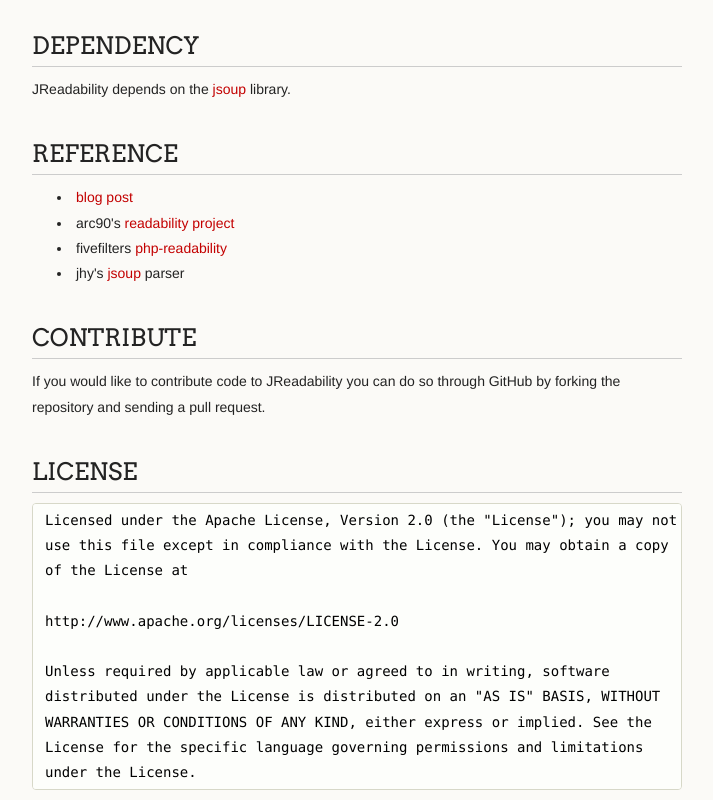
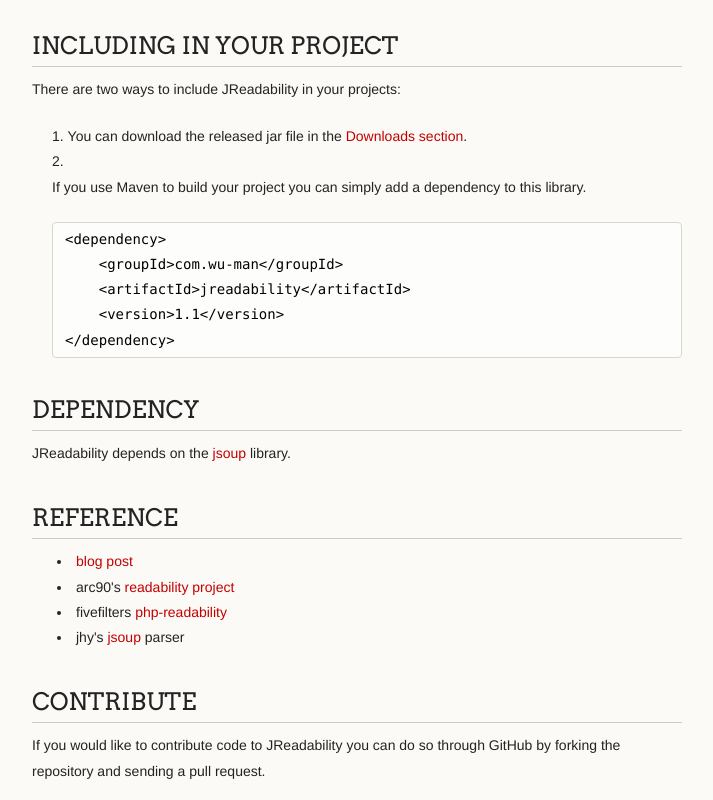
Before and after one commit to wuman/JReadability, a plain HTML site: page index.html in a window 1280 px wide. Shown: the part 1200-2000 px from the top of the page, without its empty margins (278-991 px from the left). Drawn offline with Linux system fonts and the light colour scheme.

```diff
--- a/index.html
+++ b/index.html
@@ -81,7 +81,23 @@
 };
 </code></pre>
 
-<h2>DEPENDENCY</h2>
+<h2>INCLUDING IN YOUR PROJECT</h2>
+
+<p>There are two ways to include JReadability in your projects:</p>
+
+<ol>
+<li>You can download the released jar file in the <a href="https://github.com/wuman/JReadability/downloads">Downloads section</a>.</li>
+<li>
+<p>If you use Maven to build your project you can simply add a dependency to this library.</p>
+
+<pre><code>&lt;dependency&gt;
+    &lt;groupId&gt;com.wu-man&lt;/groupId&gt;
+    &lt;artifactId&gt;jreadability&lt;/artifactId&gt;
+    &lt;version&gt;1.1&lt;/version&gt;
+&lt;/dependency&gt;
+</code></pre>
+</li>
+</ol><h2>DEPENDENCY</h2>
 
 <p>JReadability depends on the <a href="https://github.com/jhy/jsoup/">jsoup</a> library.</p>
 
@@ -101,17 +117,19 @@
 
 <h2>LICENSE</h2>
 
-<pre><code>Licensed under the Apache License, Version 2.0 (the "License"); you may not
-use this file except in compliance with the License. You may obtain a copy
-of the License at
+<pre><code>Copyright 2012 David Wu
 
-http://www.apache.org/licenses/LICENSE-2.0
+Licensed under the Apache License, Version 2.0 (the "License");
+you may not use this file except in compliance with the License.
+You may obtain a copy of the License at
+
+    http://www.apache.org/licenses/LICENSE-2.0
 
 Unless required by applicable law or agreed to in writing, software
-distributed under the License is distributed on an "AS IS" BASIS, WITHOUT
-WARRANTIES OR CONDITIONS OF ANY KIND, either express or implied. See the
-License for the specific language governing permissions and limitations
-under the License.
+distributed under the License is distributed on an "AS IS" BASIS,
+WITHOUT WARRANTIES OR CONDITIONS OF ANY KIND, either express or implied.
+See the License for the specific language governing permissions and
+limitations under the License.
 </code></pre>
       </section>
       <footer>
```
Also changed, not shown: params.json (+1 -1 lines).
